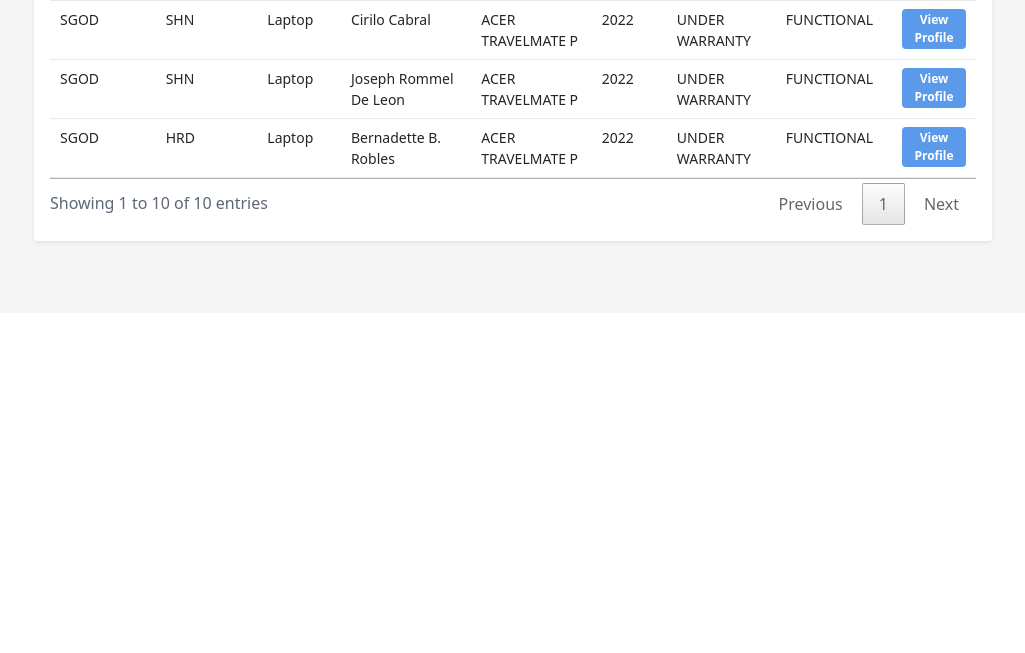
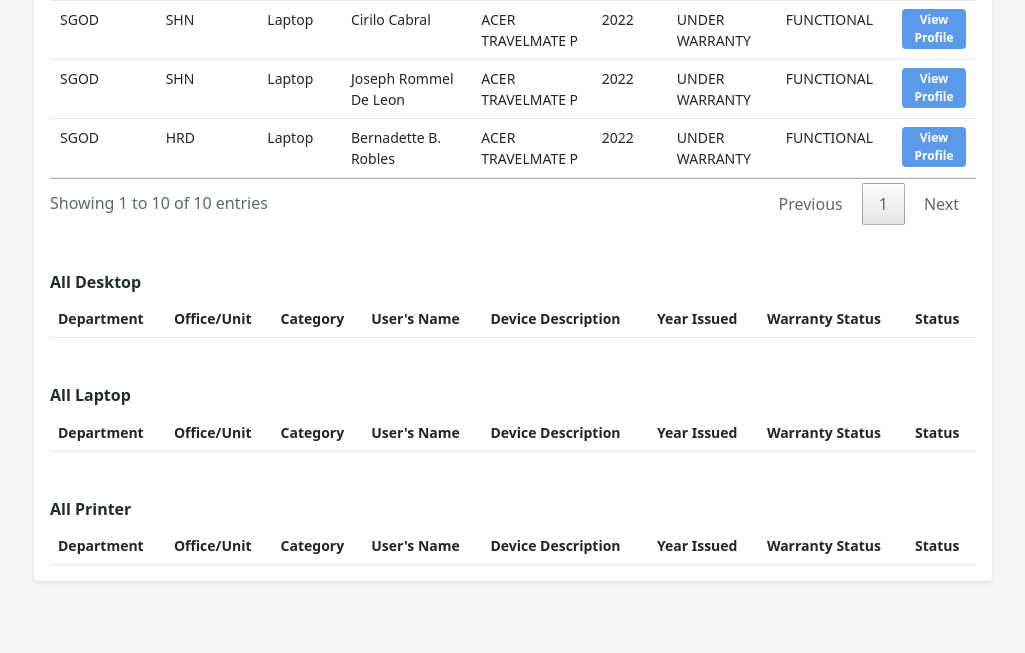
Before and after one commit to jmarknavarro/do-inventory, a PHP site: page /dashboard/index.php in a window 1280 px wide. Shown: the part 844-1497 px from the top of the page, without its empty margins (252-1277 px from the left). Before the commit the page ends 1089 px from the top, so only its background shows below. Run offline with PHP 8.4, Linux system fonts and the light colour scheme; a user stored in the database is signed in; data comes from the database, SQL or seed files in the repository; lists and menus that the app fills with data are empty; some libraries are stand-ins or nearby versions.

Commit message:
Update index.php

```diff
--- a/dashboard/index.php
+++ b/dashboard/index.php
@@ -502,6 +502,36 @@
                                             </table>
                                         </div>
                                         <!--//table-responsive-->
+                                        <div class="table-responsive mt-5">
+                                            <h6>All Desktop</h6>
+                                            <table id="list_std" class="table app-table-hover mb-0 text-left">
+                                                <?php
+                                            $view = new class_model();
+                                            $row  = $view->fetchAllDesktop();
+
+                                            ?>
+                                            </table>
+                                        </div>
+                                        <div class="table-responsive mt-5">
+                                            <h6>All Laptop</h6>
+                                            <table id="list_std2" class="table app-table-hover mb-0 text-left">
+                                                <?php
+                                            $view = new class_model();
+                                            $row  = $view->fetchAllLaptop();
+
+                                            ?>
+                                            </table>
+                                        </div>
+                                        <div class="table-responsive mt-5">
+                                            <h6>All Printer</h6>
+                                            <table id="list_std3" class="table app-table-hover mb-0 text-left">
+                                                <?php
+                                            $view = new class_model();
+                                            $row  = $view->fetchAllPrinter();
+
+                                            ?>
+                                            </table>
+                                        </div>
 
                                     </div>
                                 </div>
@@ -512,7 +542,16 @@
                                 <div class="app-card app-card-orders-table shadow-sm mb-5">
                                     <div class="app-card-body">
 
+                                    <div class="table-responsive mt-5">
+                                            <h6>All Desktop</h6>
+                                            <table id="list_std4" class="table app-table-hover mb-0 text-left">
+                                                <?php
+                                            $view = new class_model();
+                                            $row  = $view->fetchAllDesktop();
 
+                                            ?>
+                                            </table>
+                                        </div>
 
 
 
```
